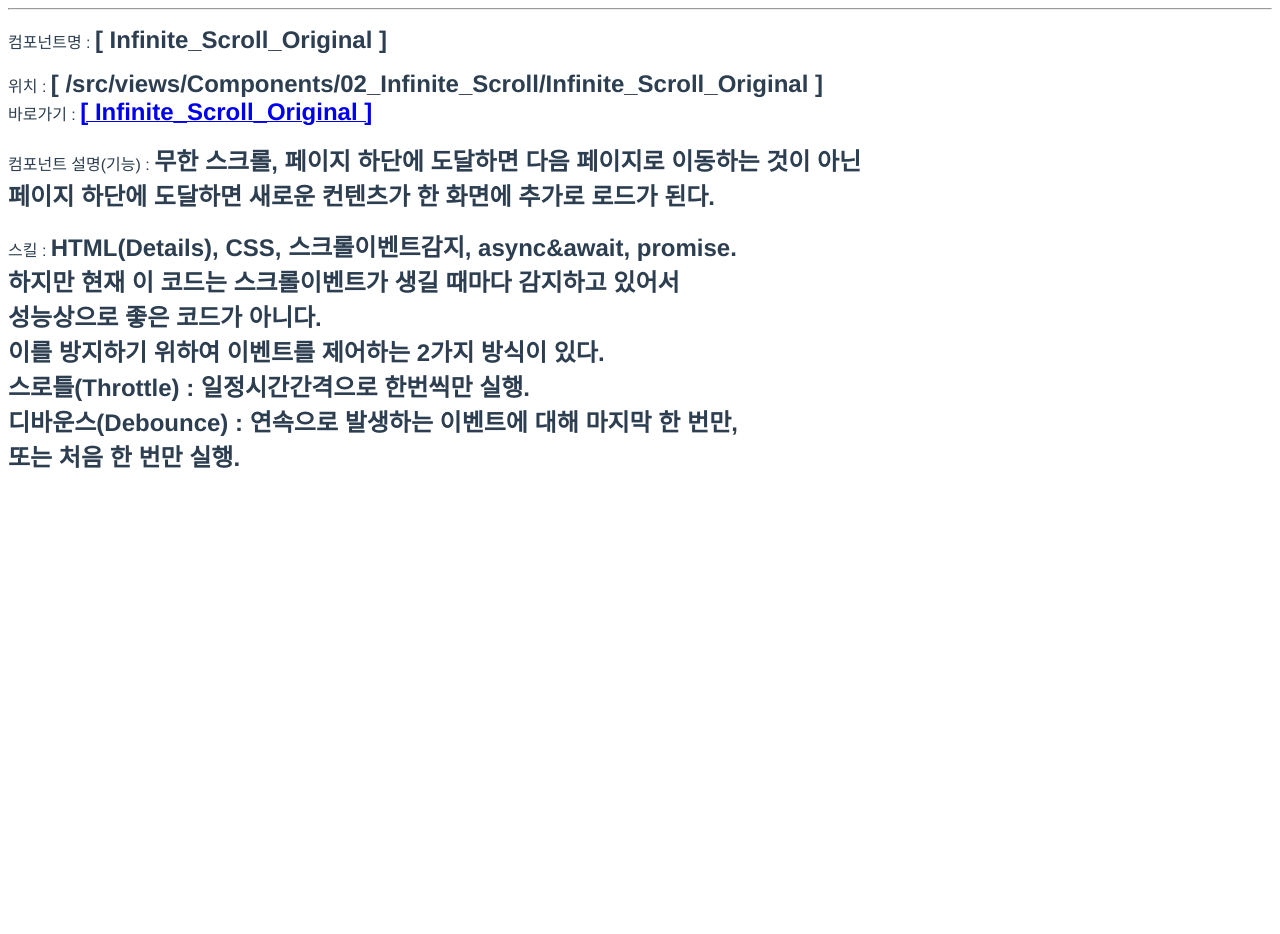
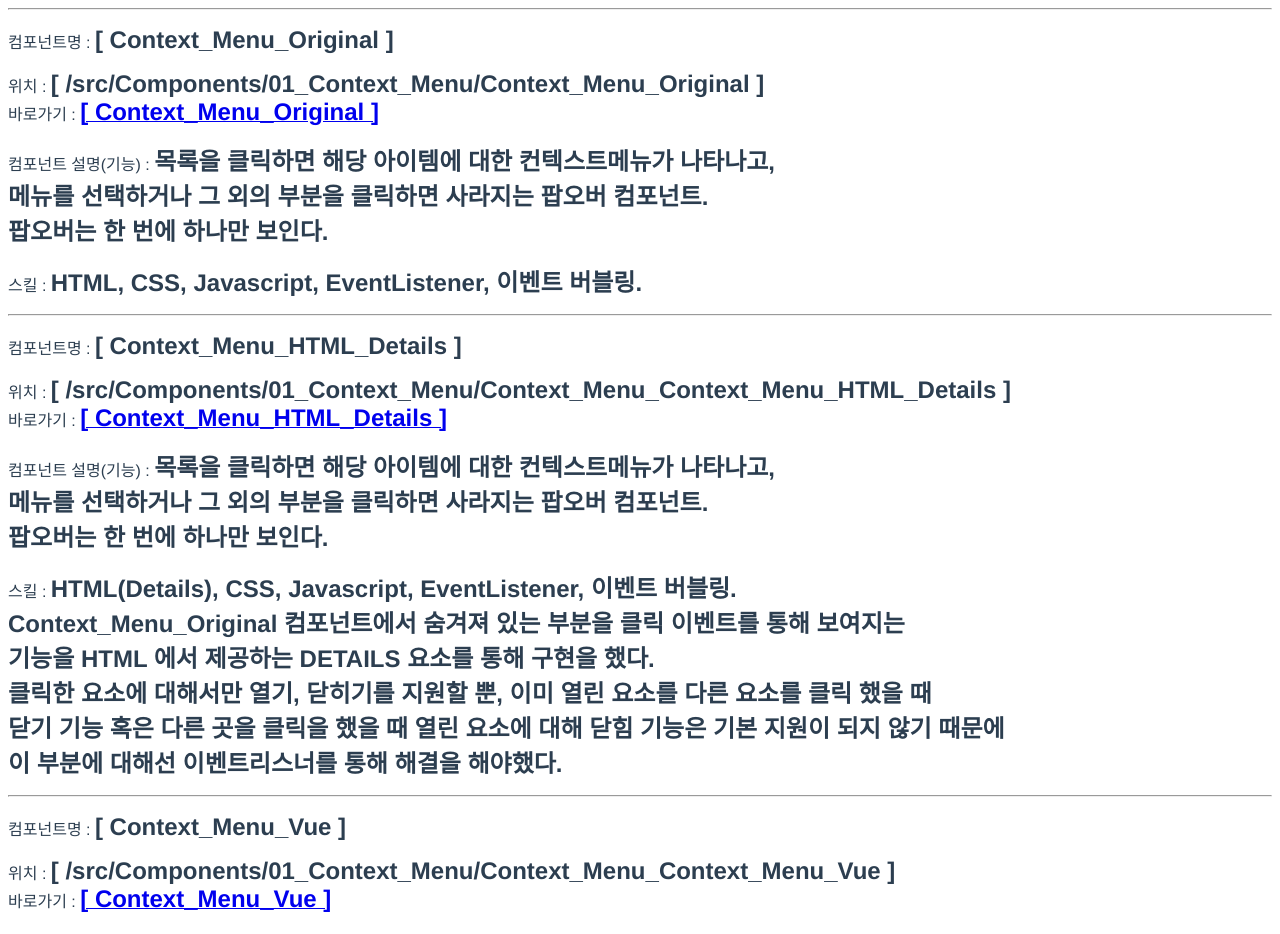
Before and after one commit to byeonggeun-l/my_component, a Vue app: page / in a window 1280 px wide. Shown: the top 934 px of the page. Before the commit the page ends 800 px from the top, so only its background shows below. Built offline with nearby package versions, Linux system fonts and the light colour scheme.

Commit message:
set router link

```diff
--- a/src/router/index.js
+++ b/src/router/index.js
@@ -1,5 +1,8 @@
 import { createRouter, createWebHistory } from 'vue-router'
 import Home from '../views/Home.vue'
+import Context_Menu_Original from '../views/Components/01_Context_Menu/Context_Menu_Original'
+import Context_Menu_HTML_Details from '../views/Components/01_Context_Menu/Context_Menu_HTML_Details'
+import Context_Menu_Vue from '../views/Components/01_Context_Menu/Context_Menu_Vue'
 import Infinite_Scroll_Original from '../views/Components/02_Infinite_Scroll/Infinite_Scroll_Original'
 
 const routes = [
@@ -13,6 +16,21 @@ const routes = [
   //Default
   //Default
   //Default
+  {
+    path: '/Context_Menu_Original',
+    name: 'Context_Menu_Original',
+    component: Context_Menu_Original
+  },
+  {
+    path: '/Context_Menu_HTML_Details',
+    name: 'Context_Menu_HTML_Details',
+    component: Context_Menu_HTML_Details
+  },
+  {
+    path: '/Context_Menu_Vue',
+    name: 'Context_Menu_Vue',
+    component: Context_Menu_Vue
+  },
   {
     path: '/infinite_scroll_original',
     name: 'infinite_scroll_original',
--- a/src/views/Home.vue
+++ b/src/views/Home.vue
@@ -1,6 +1,6 @@
 <template>
   <div>
-    <!-- <Informatiom
+    <Informatiom
       :component-name="'Context_Menu_Original'"
       :component-path="'/src/Components/01_Context_Menu/Context_Menu_Original'"
       :component-link="'context_menu_original'"
@@ -57,7 +57,7 @@
             똑같은 기능을 구현하기 위한 목표는 달성했다!
             `
       "
-    /> -->
+    />
     <Informatiom
       :component-name="'Infinite_Scroll_Original'"
       :component-path="
```
Also changed, not shown: src/views/Components/01_Context_Menu/Context_Menu_Vue.vue (+4 -9 lines), src/views/Components/01_Context_Menu/Context_Menu_Original.vue (indentation only), 7 other files (tests, documents, lock files or other folders).
